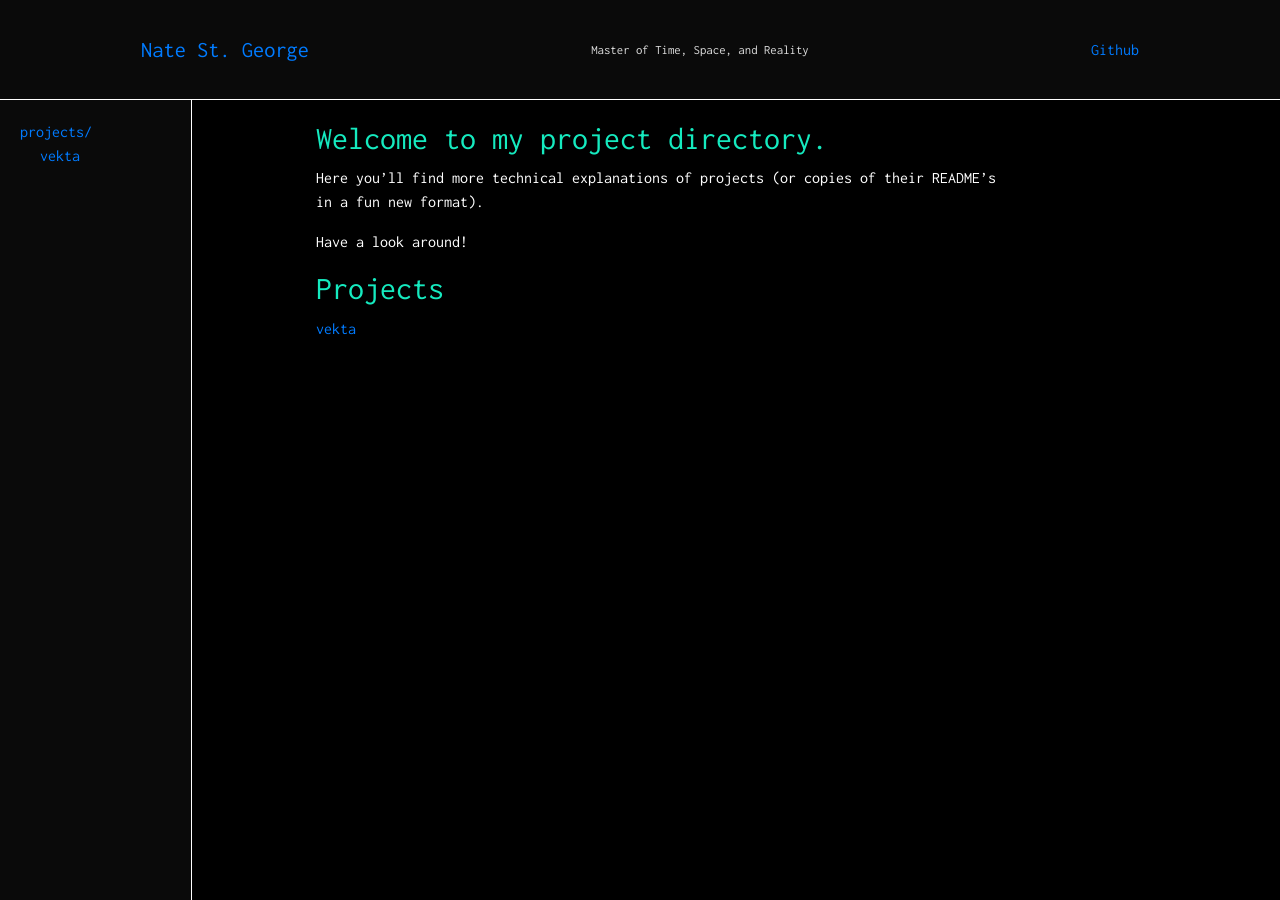
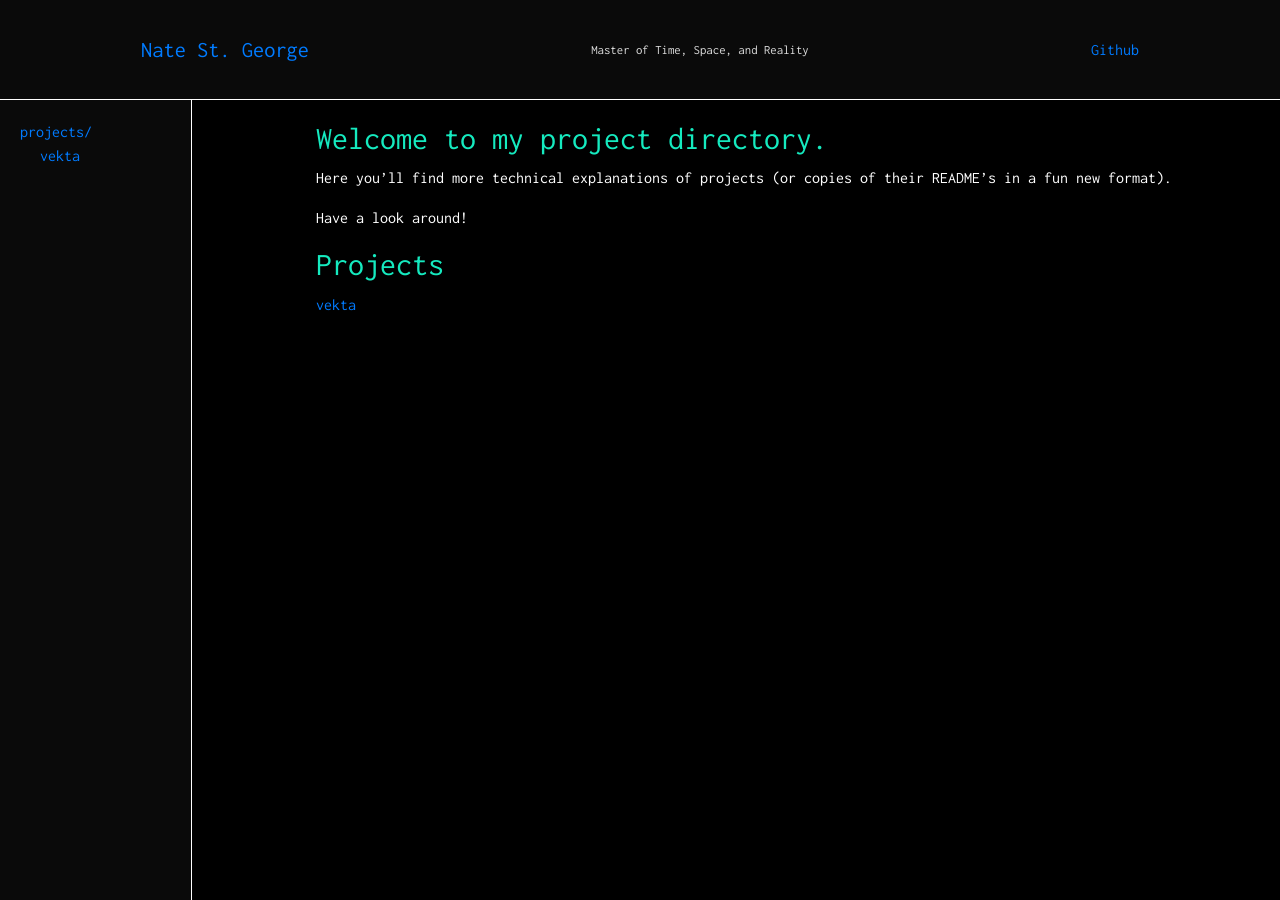
Before and after one commit to StGerGer/stgerger.github.io, a Jekyll site: the page built from index.md, in a window 1280 px wide. Built offline with Jekyll 4.4.1, drawn with Linux system fonts in a browser that asks for light colours; our own code applies the rules of GitHub Pages for plain Markdown files.

Commit message:
Fixed container width

```diff
--- a/css/main.css
+++ b/css/main.css
@@ -65,7 +65,7 @@ a {
 .container {
   margin-top: 120px;
   margin-left: calc(15vw + 109px);
-  max-width: 720px;
+  max-width: 70vw;
 }
 
 a:hover {
```
